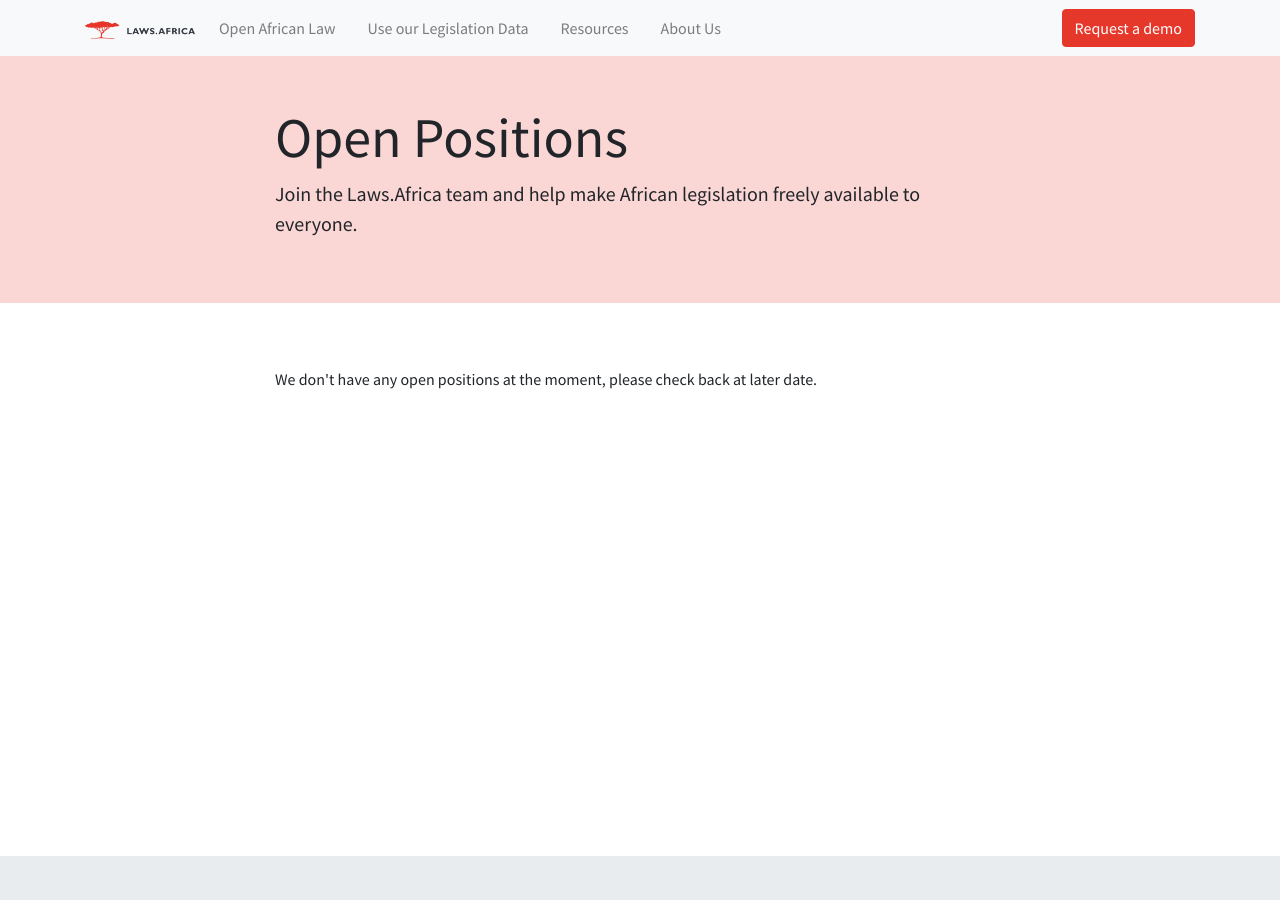
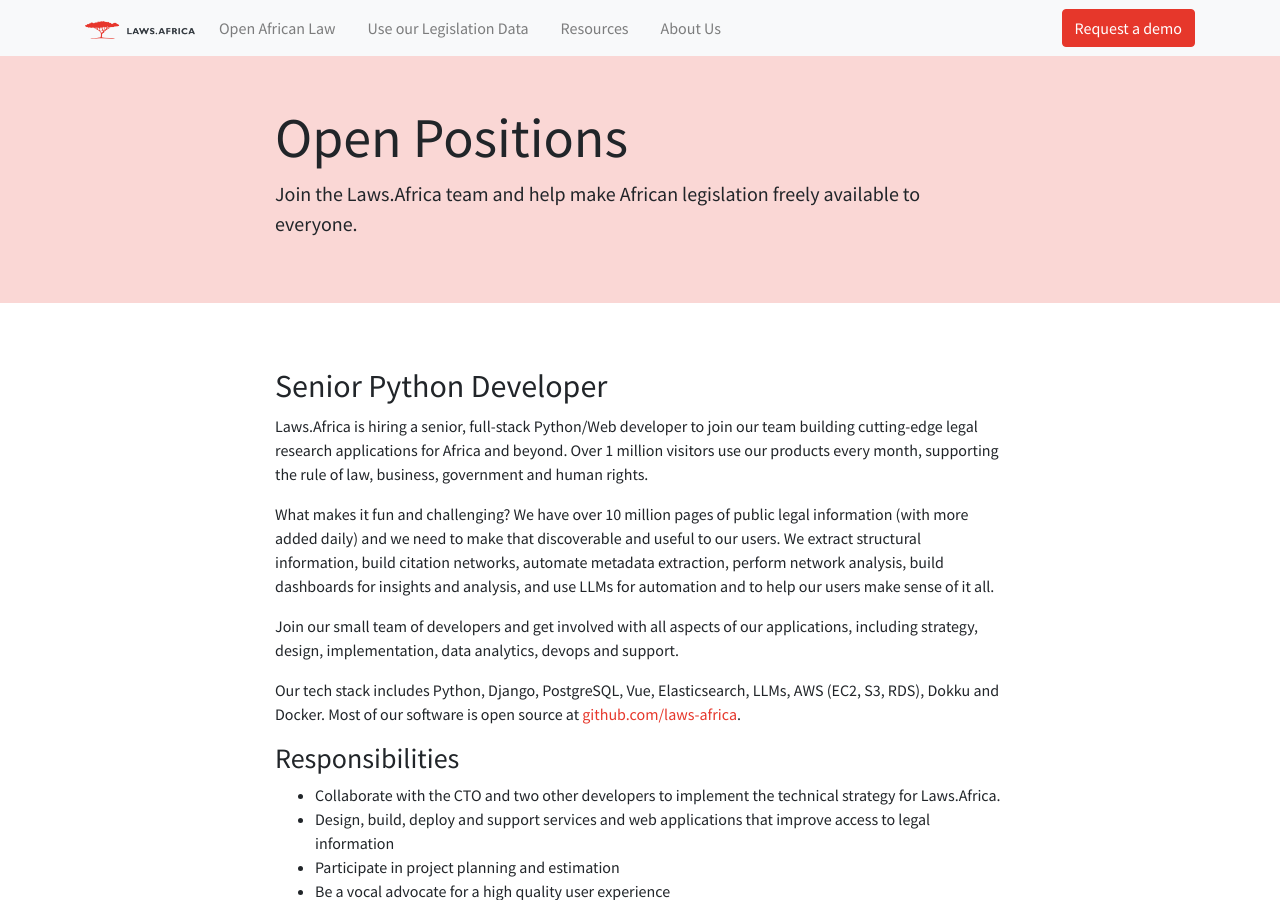
Before and after one commit to laws-africa/laws-africa.github.io, a Jekyll site: the page built from jobs.markdown, in a window 1280 px wide and 900 px high. Built offline with Jekyll 4.4.1, drawn with Linux system fonts in a browser that asks for light colours; nearby versions of some CDN libraries; comment, search, counter and statistics services are not loaded; some of the changed text lies outside the part shown.

Commit message:
Senior developer role

```diff
--- a/_config.yml
+++ b/_config.yml
@@ -51,7 +51,7 @@
 baseurl:
 url: https://laws.africa
 markdown: kramdown
-hiring: false
+hiring: true
 hiring_contributors: false
 plugins:
 - jekyll-feed
--- a/jobs.markdown
+++ b/jobs.markdown
@@ -4,5 +4,47 @@
 lead: Join the Laws.Africa team and help make African legislation freely available
   to everyone.
 positions:
+- title: Senior Python Developer
+  description: |
+    Laws.Africa is hiring a senior, full-stack Python/Web developer to
+    join our team building cutting-edge legal research applications for Africa and
+    beyond. Over 1 million visitors use our products every month, supporting the rule
+    of law, business, government and human rights.
+
+    What makes it fun and challenging? We have over 10 million pages of public
+    legal information (with more added daily) and we need to make that
+    discoverable and useful to our users. We extract structural information,
+    build citation networks, automate metadata extraction, perform network
+    analysis, build dashboards for insights and analysis, and use LLMs for automation
+    and to help our users make sense of it all.
+
+    Join our small team of developers and get involved with all aspects of our
+    applications, including strategy, design, implementation, data analytics,
+    devops and support.
+
+    Our tech stack includes Python, Django, PostgreSQL, Vue, Elasticsearch,
+    LLMs, AWS (EC2, S3, RDS), Dokku and Docker.  Most of our software is open
+    source at [github.com/laws-africa](github.com/laws-africa).
+  responsibilities: |
+    * Collaborate with the CTO and two other developers to implement the technical strategy for Laws.Africa.
+    * Design, build, deploy and support services and web applications that improve access to legal information
+    * Participate in project planning and estimation
+    * Be a vocal advocate for a high quality user experience
+  way_of_working: |
+    * We’re a small technical team that Gets Things Done and delivers remarkable value to our users.
+    * Our software is mature and stable, and we work with proven technology, not the latest shiny new thing.
+    * We all work remotely, with team members in South Africa, Kenya, Senegal and Spain.
+  requirements: |
+    * 5+ years Python experience
+    * 3+ years Django experience (essential)
+    * Highly proficient with all aspects of backend development (design, implementation, testing, debugging, documentation, operations)
+    * Comfortable with basic aspects of frontend development (HTML, CSS, Javascript)
+    * Clear communicator, both written and spoken
+    * Avoid “not invented here” syndrome
+    * An interest in the law is beneficial
+    * Experience with data analytics and machine learning is beneficial
+    * Experience with Akoma Ntoso or XML is beneficial
+  location: Remote / Cape Town
+  type: Full-time
 layout: jobs
 ---
```
